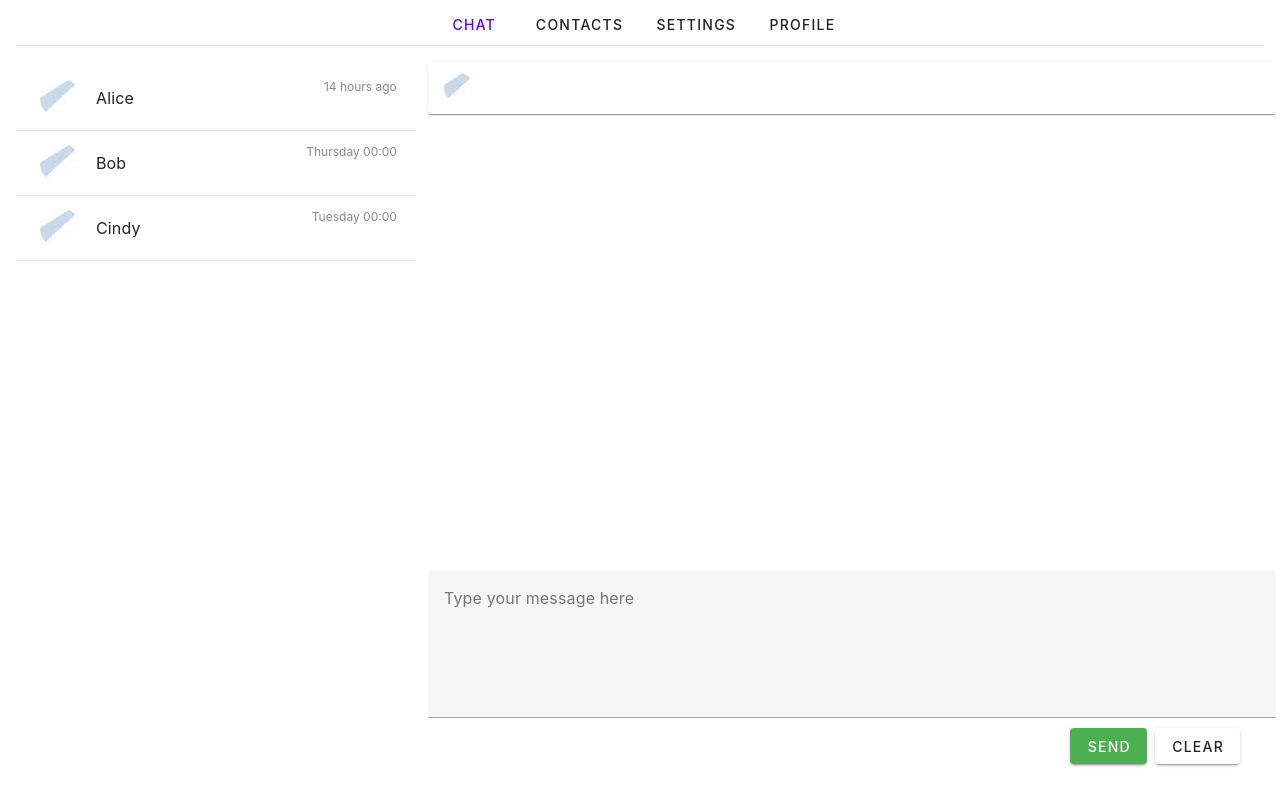
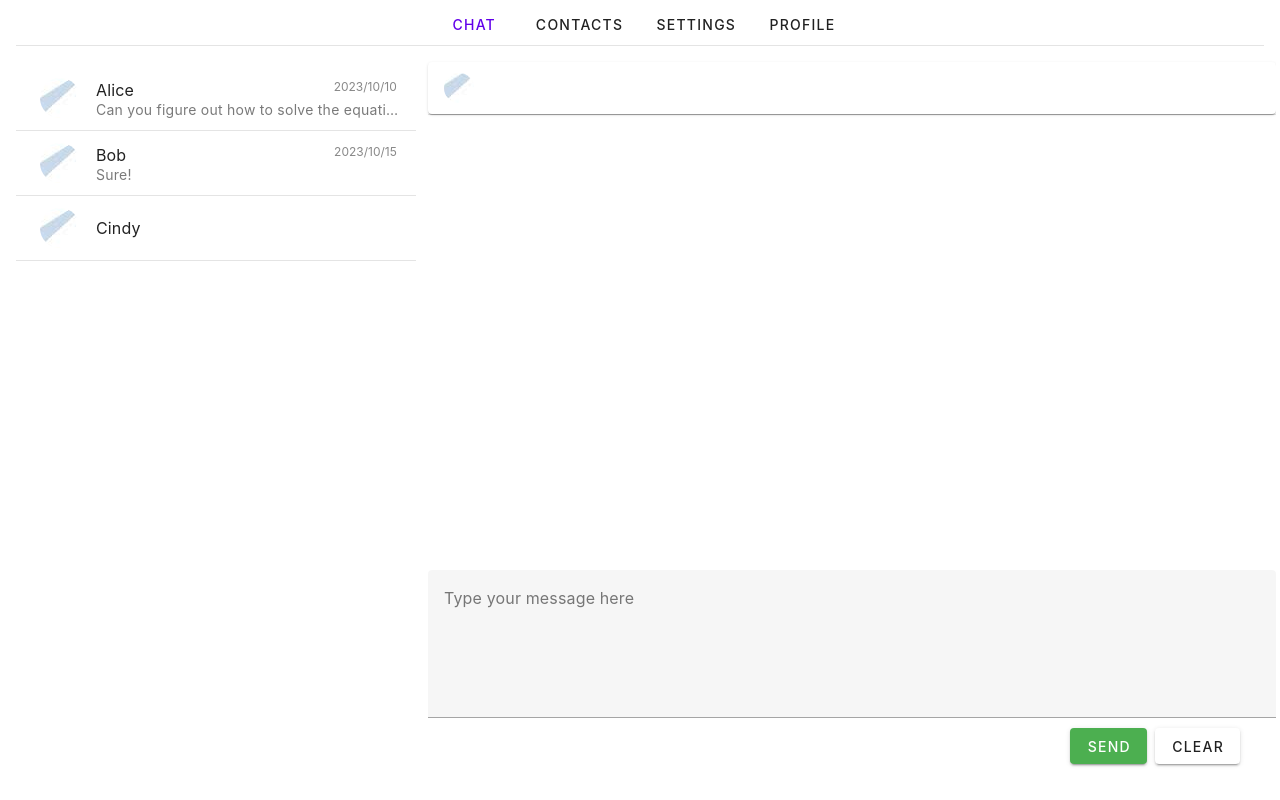
Before and after one commit to zhc7/telethu-frontend, a Vue app: page /layout in a window 1280 px wide. Built offline with nearby package versions, Linux system fonts and the light colour scheme.

Commit message:
feat: add timestamp.

```diff
--- a/src/components/ChatList.vue
+++ b/src/components/ChatList.vue
@@ -1,21 +1,39 @@
 <script setup>
-import {computed} from "vue";
+import {computed, ref} from "vue";
 import {ProcessMessage} from "../utils/messageutils.js";
 import {FormatChatMessageTime} from "../utils/datetime.js";
+import {fakeContacts} from "../testdata/fakechats.js";
 
-defineProps(['chatList']);
-defineEmits(['select'])
+defineEmits(['select']);
+const chatList = ref(fakeContacts);
 
-const GetDisplayText = (messages) => {
-  if (!messages[-1]) {
-    console.log('not -1' + messages[-1])
+chatList.value.map((chat) => {
+  if (chat.messages.length === 0) {
+    chat.hotMessage = undefined;
+  } else {
+    chat.hotMessage = chat.messages[chat.messages.length - 1];
+  }
+  return chat;
+});
+
+const GetDisplayText = (chat) => {
+  if (chat.messages.length === 0) {
     return '';
   }
-  if (messages[-1].type !== 'text') {
-    return messages[-1].type;
+  const lastIndex = chat.messages.length - 1;
+  if (chat.messages[lastIndex].type !== 'text') {
+    return chat.messages[lastIndex].type;
   }
-  return messages[-1].content;
+  return chat.messages[lastIndex].content;
 };
+
+const GetDisplayTime = (chat) => {
+  if (chat.messages.length === 0) {
+    return '';
+  }
+  const lastIndex = chat.messages.length - 1;
+  return FormatChatMessageTime(chat.messages[lastIndex].time);
+}
 
 </script>
 
@@ -34,8 +52,8 @@ const GetDisplayText = (messages) => {
         </template>
         <v-list-item-title v-text="chat.title">
         </v-list-item-title>
-        <v-list-item-subtitle>{{ chat.messages.value }}</v-list-item-subtitle>
-        <div class="chat-time">{{ FormatChatMessageTime(chat.time) }}</div>
+        <v-list-item-subtitle>{{ chat.hotMessage ? chat.hotMessage.content : '' }}</v-list-item-subtitle>
+        <div class="chat-time">{{ chat.hotMessage ? FormatChatMessageTime(chat.hotMessage.time) : '' }}</div>
       </v-list-item>
       <v-divider></v-divider>
     </div>
--- a/src/components/ChatPage.vue
+++ b/src/components/ChatPage.vue
@@ -2,7 +2,7 @@
 import {reactive, ref} from 'vue'
 import {fakeContacts} from "../testdata/fakechats.js";
 import ChatList from "./ChatList.vue";
-import SentMessage from "./SentMessage.vue";
+import MessagePop from "./MessagePop.vue";
 import {FormatChatMessageTime} from "../utils/datetime.js";
 
 
@@ -30,27 +30,7 @@ const selectChat = (newChatId) => {
     <v-divider></v-divider>
     <v-row class="mt-auto mb-2 fill-height main-section">
       <v-col cols="12" sm="4" class="fill-height chat-list">
-        <v-list class="fill-height">
-          <div v-for="contact in contactList">
-            <v-list-item :key="contact.id"
-                         :value="contact.id"
-                         @click="curChat = contact"
-                         align="left"
-                         class="pa-3 pl-6 chat-list-item"
-                         rounded="lg"
-            >
-              <template #prepend>
-                <v-avatar><img src="../assets/download.jpeg" alt="avatar"/></v-avatar>
-              </template>
-              <v-list-item-title v-text="contact.title">
-              </v-list-item-title>
-              <v-list-item-subtitle>{{ contact.message && contact.messages[0] && contact.messages[0].content }}</v-list-item-subtitle>
-              <div class="chat-time">{{ FormatChatMessageTime(contact.time) }}</div>
-            </v-list-item>
-            <v-divider></v-divider>
-          </div>
-        </v-list>
-<!--        <ChatList :chat-list="contactList" @select="(newChatId) => selectChat(newChatId)"></ChatList>-->
+        <ChatList :chat-list="contactList" @select="(newChatId) => selectChat(newChatId)"></ChatList>
       </v-col>
       <v-col cols="12" sm="8" class="fill-height d-flex flex-column message-area">
         <v-row class="mt-1 align-center">
@@ -70,9 +50,9 @@ const selectChat = (newChatId) => {
           <v-divider></v-divider>
 
         </v-row>
-        <v-row class="fill-height d-flex flex-column conversation-area">
+        <v-row class="fill-height d-flex flex-column pt-3 conversation-area">
           <div>
-            <SentMessage v-for="message in curChat.messages" :message="message"/>
+            <MessagePop v-for="message in curChat.messages" :message="message"/>
           </div>
         </v-row>
         <v-row>
--- a/src/components/SentMessage.vue
+++ b/src/components/MessagePop.vue
@@ -1,5 +1,6 @@
 <script setup>
 import {onMounted, ref} from "vue";
+import {FormatChatMessageTime} from "../utils/datetime.js";
 
 defineProps(['message']);
 
@@ -15,6 +16,8 @@ onMounted(() => {
 </script>
 
 <template>
+  <v-row no-gutters justify="center" class="ma-3s">{{ computed(() => FormatChatMessageTime(message.time)) }}
+  </v-row>
   <v-row no-gutters>
     <v-col cols="8" :offset="message.sender === user ? 4 : 0">
       <v-list>
--- /dev/null
+++ b/src/globals.js
@@ -0,0 +1,6 @@
+import {ref} from 'vue';
+export const nowRef = ref(new Date().getTime());
+
+const TimeUpdater = setInterval(() => {
+    nowRef.value = new Date().getTime();
+}, 30000);
--- a/src/utils/datetime.js
+++ b/src/utils/datetime.js
@@ -1,10 +1,13 @@
+import {ref} from 'vue';
+import {nowRef} from '../globals.js'
+
 const dayOfWeek = ["Sunday", "Monday", "Tuesday", "Wednesday", "Thursday", "Friday", "Saturday"];
+
 
 export const FormatChatMessageTime = (timestamp) => {
     timestamp = parseFloat(timestamp);
     console.log(timestamp);
-    const now = new Date().getTime();
-    const diff = now - timestamp;
+    const diff = nowRef - timestamp;
 
     if (diff < 60000) {
         return `${Math.floor(diff / 1000)} seconds ago`;
--- a/src/views/Login.vue
+++ b/src/views/Login.vue
@@ -83,6 +83,11 @@ const submit = () => {
 </template>
 
 <style>
+.v-container.login-page {
+  width: 100%;
+  height: 100%;
+}
+
 .ref-text {
   cursor: pointer;
 }
```
Also changed, not shown: src/style.css (line endings or trailing spaces).
